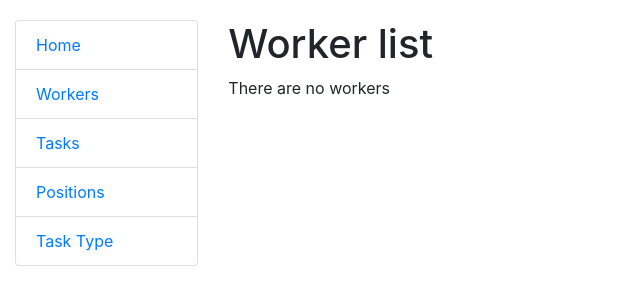
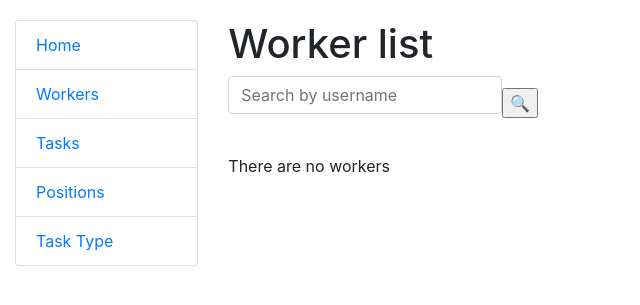
Before and after one commit to PozniakVA/it-company-task-manager, a Django app: page /worker/ in a window 1280 px wide. Shown: the top 305 px of the page, without its empty margins (0-640 px from the left). Run offline with Django 5.2, Linux system fonts and the light colour scheme; data that the repository does not hold is empty; some libraries are stand-ins or nearby versions.

Commit message:
create search for worker list

```diff
--- a/manager/forms.py
+++ b/manager/forms.py
@@ -39,3 +39,12 @@ class TaskAssignDeleteForm(forms.ModelForm):
     class Meta:
         model = Task
         fields = ("assignees",)
+
+
+class WorkerSearchForm(forms.Form):
+    username = forms.CharField(
+        max_length=255,
+        label="",
+        required=False,
+        widget=forms.TextInput(attrs={"placeholder": "Search by username"})
+    )
--- a/manager/views.py
+++ b/manager/views.py
@@ -3,7 +3,7 @@ from django.shortcuts import render
 from django.urls import reverse_lazy
 from django.views import generic
 
-from manager.forms import TaskForm, TaskAssignDeleteForm
+from manager.forms import TaskForm, TaskAssignDeleteForm, WorkerSearchForm
 from manager.models import Worker, Task, Position, TaskType
 
 
@@ -31,6 +31,19 @@ class WorkerListView(generic.ListView):
     model = Worker
     paginate_by = 3
 
+    def get_context_data(self, *, object_list=None, **kwargs):
+        context = super(WorkerListView, self).get_context_data(**kwargs)
+        username = self.request.GET.get("username", "")
+        context["search_form"] = WorkerSearchForm(initial={"username": username})
+        return context
+
+    def get_queryset(self):
+        queryset = Worker.objects.all()
+        form = WorkerSearchForm(self.request.GET)
+        if form.is_valid():
+            return queryset.filter(username__icontains=form.cleaned_data["username"])
+        return queryset
+
 
 class WorkerDetailView(generic.DetailView):
     model = Worker
@@ -50,7 +63,7 @@ class TaskCreateView(generic.CreateView):
     form_class = TaskForm
     success_url = reverse_lazy("manager:task")
 
-    def get_context_data(self, **kwargs):
+    def get_context_data(self, **kwargs: object) -> object:
         context = super().get_context_data(**kwargs)
         context["title"] = "Create task"
         return context
@@ -61,7 +74,7 @@ class TaskUpdateView(generic.UpdateView):
     form_class = TaskForm
     success_url = reverse_lazy("manager:task")
 
-    def get_context_data(self, **kwargs):
+    def get_context_data(self, **kwargs: object) -> object:
         context = super().get_context_data(**kwargs)
         context["title"] = "Update task"
         return context
--- a/templates/includes/pagination.html
+++ b/templates/includes/pagination.html
@@ -1,11 +1,12 @@
+{% load query_transform %}
 {% if is_paginated %}
   <ul class="pagination">
     {% if page_obj.has_previous %}
-      <li class="page-item"><a class="page-link" href="?page={{ page_obj.previous_page_number }}">Back</a></li>
+      <li class="page-item"><a class="page-link" href="?{% query_transform request page=page_obj.previous_page_number%}">Back</a></li>
     {% endif %}
     <li class="page-item-active"><span class="page-link">{{ page_obj.number }} of {{ paginator.num_pages }}</span></li>
     {% if page_obj.has_next %}
-      <li class="page-item"><a class="page-link" href="?page={{ page_obj.next_page_number }}">Next</a></li>
+      <li class="page-item"><a class="page-link" href="?{% query_transform request page=page_obj.next_page_number%}">Next</a></li>
     {% endif %}
   </ul>
 {% endif %}
--- a/templates/includes/search.html
+++ b/templates/includes/search.html
@@ -0,0 +1,6 @@
+{% load crispy_forms_filters %}
+
+<form method="get" action="" class="form-inline">
+  {{ search_form|crispy }}
+  <input type="submit" value="🔍">
+</form>
--- a/templates/manager/worker_list.html
+++ b/templates/manager/worker_list.html
@@ -2,6 +2,8 @@
 
 {% block content %}
   <h1>Worker list</h1>
+  {% include "includes/search.html" %}
+  <br>
   {% if worker_list %}
     <table class="table">
       <tr>
```
